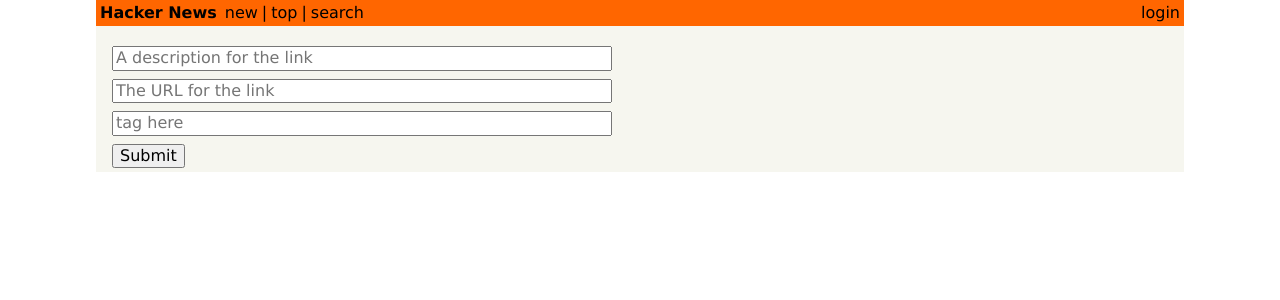
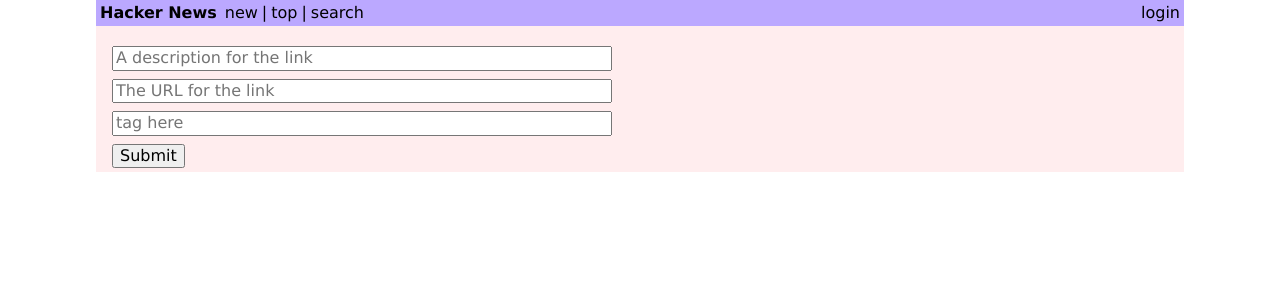
Before and after one commit to KatrinaOstrom/hackernews-ko, a React (Create React App) app: page /create in a window 1280 px wide. Shown: the top 300 px of the page. Built offline with nearby package versions, Linux system fonts and the light colour scheme.

Commit message:
purple theme

```diff
--- a/src/styles/index.css
+++ b/src/styles/index.css
@@ -9,15 +9,15 @@
 }
 
 .gray {
-  color: #828282;
+  color: #404670;
 }
 
 .orange {
-  background-color: #ff6600;
+  background-color: #bba8ff;
 }
 
 .background-gray {
-  background-color: rgb(246,246,239);
+  background-color: rgb(255, 237, 238);
 }
 
 .f11 {
```
Also changed, not shown: 1 other file (tests, documents, lock files or other folders).
